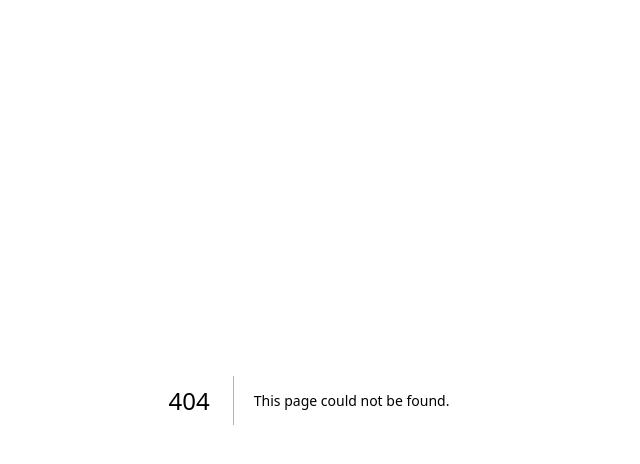
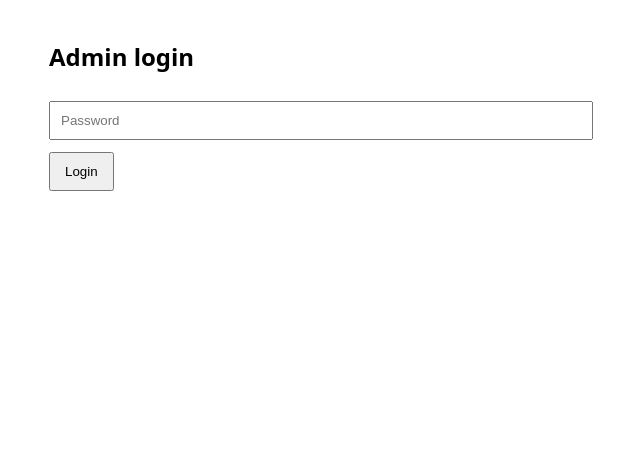
Before and after one commit to GROGAMING/DONASH-Gym-Tracker, a Next.js app: page /admin/login in a window 1280 px wide. Before the commit this address had no page. Shown: the top 464 px of the page, without its empty margins (331-971 px from the left). Built offline with nearby package versions, Linux system fonts and the light colour scheme.

Commit message:
Create page.tsx

```diff
--- /dev/null
+++ b/src/app/admin/login/page.tsx
@@ -0,0 +1,35 @@
+"use client";
+
+import { useState } from "react";
+
+export default function AdminLogin() {
+  const [pw, setPw] = useState("");
+  const [msg, setMsg] = useState("");
+
+  async function login() {
+    setMsg("");
+    const res = await fetch("/api/admin/login", {
+      method: "POST",
+      headers: { "content-type": "application/json" },
+      body: JSON.stringify({ pw })
+    });
+
+    if (!res.ok) setMsg("Wrong password.");
+    else window.location.href = "/admin";
+  }
+
+  return (
+    <main style={{ padding: 20, maxWidth: 520, margin: "0 auto", fontFamily: "system-ui" }}>
+      <h2>Admin login</h2>
+      <input
+        type="password"
+        value={pw}
+        onChange={(e) => setPw(e.target.value)}
+        placeholder="Password"
+        style={{ width: "100%", padding: 10, margin: "8px 0 12px" }}
+      />
+      <button onClick={login} style={{ padding: "10px 14px" }}>Login</button>
+      {msg && <p style={{ marginTop: 12 }}>{msg}</p>}
+    </main>
+  );
+}
```
